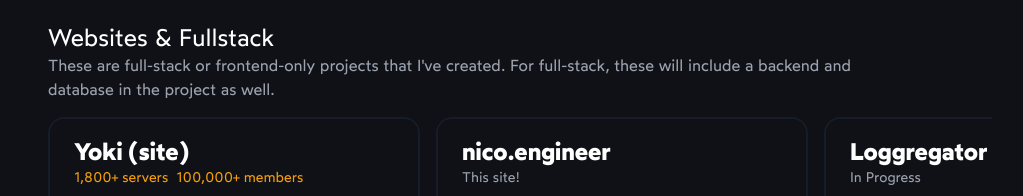
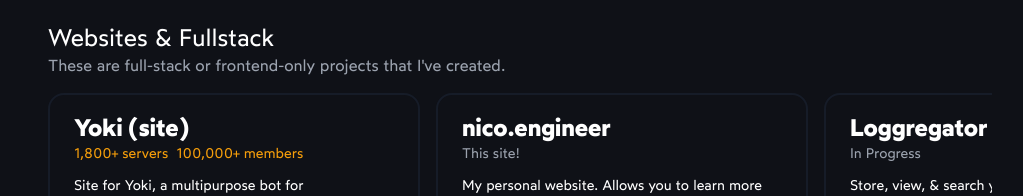
Before and after one commit to zaida04/blog, an Astro site: page / in a window 1280 px wide. Shown: the part 871-1067 px from the top of the page, without its empty margins (128-1151 px from the left). Built offline with nearby package versions, Linux system fonts and the light colour scheme; Astro itself is replaced by a stand-in of ours; some packages are replaced by stand-ins of ours.

Commit message:
chore: shorten description

```diff
--- a/src/pages/index.astro
+++ b/src/pages/index.astro
@@ -22,7 +22,7 @@
     "Websites & Fullstack": {
         slug: "sites",
         description:
-            "These are full-stack or frontend-only projects that I've created. For full-stack, these will include a backend and database in the project as well.",
+            "These are full-stack or frontend-only projects that I've created.",
     },
     "Backend & Bots": {
         slug: "backends",
```
